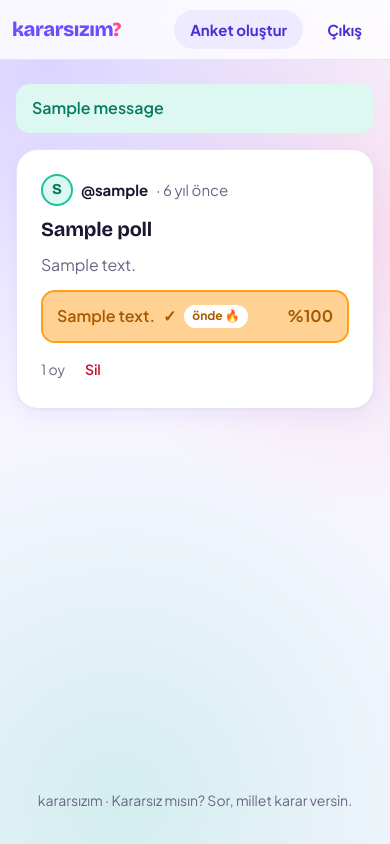
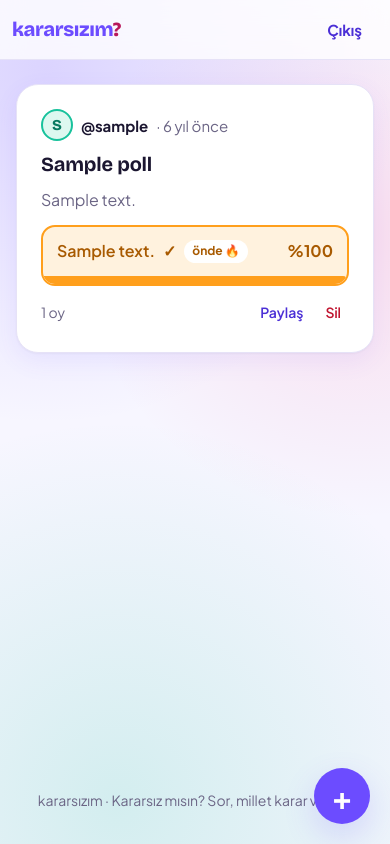
Before and after one commit to serhatyazici/Kararsizim, a Django app: page / in a window 390 px wide. Run offline with Django 5.2, Linux system fonts and the light colour scheme; a user stored in the database is signed in; tables that the repository leaves empty hold one stand-in row (values such as "Sample post"); one stand-in notice (Sample message) is shown.

Commit message:
Faz 4: Arayüz cilası
- Django mesajları toast'a çevrildi (otomatik kapanma, kapatma butonu)
- Paylaş butonu (navigator.share / panoya kopyala), mobilde "+" butonu
- Özel 404 ve 500 sayfaları
- Erişilebilirlik: içeriğe geç bağlantısı, h1/h2 hiyerarşisi, landmark'lar
- Sonuç çubuğu dolgusu metnin altına alındı (WCAG AA kontrastı)
- 16 yeni test (toplam 105)

Co-Authored-By: Claude Sonnet 5.5 <noreply@anthropic.com>

```diff
--- a/static/css/main.css
+++ b/static/css/main.css
@@ -123,7 +123,7 @@ h1, h2, h3 {
   color: var(--primary);
   text-decoration: none;
 }
-.logo__mark { color: var(--opt-1); }
+.logo__mark { color: var(--opt-1-ink); }
 
 .site-footer {
   padding: 24px 16px 32px;
@@ -378,22 +378,33 @@ textarea.input { resize: vertical; }
   position: relative;
   display: block;
   width: 100%;
-  padding: 12px 14px;
+  padding: 12px 14px 20px;
   border: 0;
   background: none;
   color: var(--c-ink);
   font-weight: 600;
   text-align: left;
 }
+/* Çubuğun zemini (iz) */
+.result__body::before {
+  content: "";
+  position: absolute;
+  inset: auto 0 0;
+  height: 8px;
+  background: rgba(255, 255, 255, .75);
+}
 .result__button { cursor: pointer; }
 .result__button:hover { background: rgba(255, 255, 255, .35); }
 .result__button:disabled { cursor: progress; opacity: .7; }
+/* Dolgu: yüzdesi kadar genişlikte, seçenek renginde; metnin ALTINDA durur, böylece metin kontrastı bozulmaz */
 .result__fill {
   position: absolute;
-  inset: 0 auto 0 0;
+  left: 0;
+  bottom: 0;
+  height: 8px;
   width: var(--pct);
+  border-radius: 0 var(--radius-pill) var(--radius-pill) 0;
   background: var(--c);
-  opacity: .38;
   animation: result-grow .6s cubic-bezier(.2, .8, .2, 1) both;
 }
 @keyframes result-grow { from { width: 0; } }
@@ -458,6 +469,97 @@ textarea.input { resize: vertical; }
   .toasts { top: auto; bottom: 16px; right: 50%; transform: translateX(50%); }
 }
 
+/* Erişilebilirlik yardımcıları */
+.visually-hidden {
+  position: absolute;
+  width: 1px;
+  height: 1px;
+  margin: -1px;
+  padding: 0;
+  overflow: hidden;
+  clip: rect(0, 0, 0, 0);
+  white-space: nowrap;
+  border: 0;
+}
+.skip-link {
+  position: absolute;
+  top: -48px;
+  left: 16px;
+  z-index: 40;
+  padding: 10px 16px;
+  border-radius: var(--radius-pill);
+  background: var(--primary);
+  color: #fff;
+  font-weight: 700;
+  text-decoration: none;
+  transition: top .15s ease;
+}
+.skip-link:focus { top: 12px; }
+main:focus { outline: none; }
+::placeholder { color: var(--text-muted); opacity: 1; }
+
+/* Kart cilası: fare olan cihazlarda hafif yükselme */
+.poll-card { transition: box-shadow .2s ease, transform .2s ease; }
+@media (hover: hover) {
+  .poll-card:hover { box-shadow: var(--shadow-pop); transform: translateY(-2px); }
+}
+.poll-card__footer { flex-wrap: wrap; }
+.poll-card__actions { display: flex; align-items: center; gap: 4px; margin-left: auto; }
+.share-btn {
+  padding: 4px 10px;
+  border: 0;
+  border-radius: var(--radius-sm);
+  background: none;
+  color: var(--primary-ink);
+  font-weight: 600;
+  cursor: pointer;
+  transition: background-color .15s ease, transform .15s ease;
+}
+.share-btn:hover { background: var(--primary-tint); }
+.share-btn:active { transform: scale(.95); }
+
+/* Hata sayfaları (404 / 500) */
+.error-card { display: grid; justify-items: center; gap: 12px; padding: 40px 24px; text-align: center; }
+.error-card__code {
+  font-family: var(--font-display);
+  font-size: 4.5rem;
+  font-weight: 800;
+  line-height: 1;
+  letter-spacing: -.04em;
+  color: var(--primary);
+}
+.error-card__title { font-size: 1.5rem; }
+.error-card .btn { margin-top: 8px; }
+
+/* Mobilde "+" (anket oluştur) butonu */
+.fab { display: none; }
+@media (max-width: 640px) {
+  .nav-create { display: none; }
+  .container { padding-bottom: 96px; }
+  .fab {
+    position: fixed;
+    right: 20px;
+    bottom: 20px;
+    z-index: 20;
+    display: grid;
+    place-items: center;
+    width: 56px;
+    height: 56px;
+    border-radius: 50%;
+    background: var(--primary);
+    color: #fff;
+    font-size: 2rem;
+    font-weight: 700;
+    line-height: 1;
+    text-decoration: none;
+    box-shadow: var(--shadow-pop);
+    transition: transform .15s ease;
+  }
+  .fab:active { transform: scale(.93); }
+  /* Toast'lar "+" butonunun altında kalmasın */
+  body:has(.fab) .toasts { bottom: 92px; }
+}
+
 /* Hareketi azaltmayı tercih edenler için animasyonları kapat */
 @media (prefers-reduced-motion: reduce) {
   *, *::before, *::after {
--- a/static/js/main.js
+++ b/static/js/main.js
@@ -1,4 +1,4 @@
-// Ortak yardımcılar: toast bildirimleri ve onay penceresi.
+// Ortak yardımcılar: toast bildirimleri, onay penceresi ve paylaş butonu.
 "use strict";
 
 (function () {
@@ -9,19 +9,46 @@
     if (!el) {
       el = document.createElement("div");
       el.className = "toasts";
+      el.setAttribute("role", "status");
       el.setAttribute("aria-live", "polite");
       document.body.appendChild(el);
     }
     return el;
   }
 
+  // Bir toast'a kapatma butonunu ve otomatik kapanmayı bağlar
+  function wireToast(toast) {
+    var close = toast.querySelector(".toast__close");
+    var timer = null;
+
+    function remove() {
+      clearTimeout(timer);
+      if (toast.parentNode) toast.parentNode.removeChild(toast);
+    }
+    function start() {
+      timer = setTimeout(remove, TOAST_MS);
+    }
+
+    if (close) {
+      close.hidden = false; // JS kapalıyken buton görünmez, mesaj sayfada kalır
+      close.addEventListener("click", remove);
+    }
+    // Fare ya da klavye odağı üzerindeyken kapanmasın
+    toast.addEventListener("mouseenter", function () { clearTimeout(timer); });
+    toast.addEventListener("mouseleave", start);
+    toast.addEventListener("focusin", function () { clearTimeout(timer); });
+    toast.addEventListener("focusout", start);
+    start();
+  }
+
   // type: "info" | "success" | "error"
   window.showToast = function (message, type) {
     var toast = document.createElement("div");
     toast.className = "message message--" + (type || "info");
+    toast.setAttribute("data-toast", "");
 
     var text = document.createElement("span");
-    text.textContent = message; // textContent: kullanıcı metni HTML olarak yorumlanmaz
+    text.textContent = message; // textContent: metin HTML olarak yorumlanmaz
 
     var close = document.createElement("button");
     close.type = "button";
@@ -32,17 +59,67 @@
     toast.appendChild(text);
     toast.appendChild(close);
     container().appendChild(toast);
+    wireToast(toast);
+  };
 
-    function remove() {
-      if (toast.parentNode) toast.parentNode.removeChild(toast);
-    }
-    close.addEventListener("click", remove);
-    setTimeout(remove, TOAST_MS);
-  };
+  // Sunucunun sayfayla birlikte gönderdiği Django mesajları
+  document.querySelectorAll(".toasts [data-toast]").forEach(wireToast);
 
   // <form data-confirm="..."> gönderilmeden önce onay sorar (ör. anket silme)
   document.addEventListener("submit", function (event) {
     var message = event.target.getAttribute && event.target.getAttribute("data-confirm");
     if (message && !window.confirm(message)) event.preventDefault();
   });
+
+  // --- Paylaş ---
+  // Eski tarayıcılar / güvenli olmayan bağlamlar için kopyalama yedeği
+  function legacyCopy(text) {
+    var area = document.createElement("textarea");
+    area.value = text;
+    area.setAttribute("readonly", "");
+    area.style.position = "fixed";
+    area.style.opacity = "0";
+    document.body.appendChild(area);
+    area.select();
+    var ok = false;
+    try {
+      ok = document.execCommand("copy");
+    } catch (error) {
+      ok = false;
+    }
+    document.body.removeChild(area);
+    return ok;
+  }
+
+  function copyLink(url) {
+    function done() { window.showToast("Link kopyalandı!", "success"); }
+    function fail() { window.showToast("Link kopyalanamadı: " + url, "error"); }
+
+    if (navigator.clipboard && navigator.clipboard.writeText) {
+      navigator.clipboard.writeText(url).then(done, function () {
+        if (legacyCopy(url)) done(); else fail();
+      });
+    } else if (legacyCopy(url)) {
+      done();
+    } else {
+      fail();
+    }
+  }
+
+  document.addEventListener("click", function (event) {
+    var button = event.target.closest && event.target.closest("[data-share]");
+    if (!button) return;
+
+    var url = new URL(button.getAttribute("data-share-path"), window.location.origin).href;
+    var title = button.getAttribute("data-share-title") || "kararsızım";
+
+    if (navigator.share) {
+      // Mobilde sistemin paylaşım menüsünü açar; kullanıcı vazgeçerse (AbortError) sessiz kal
+      navigator.share({ title: title, text: title, url: url }).catch(function (error) {
+        if (error && error.name !== "AbortError") copyLink(url);
+      });
+    } else {
+      copyLink(url);
+    }
+  });
 })();
--- a/static/js/vote.js
+++ b/static/js/vote.js
@@ -26,9 +26,12 @@
       var content = el("span", "result__content");
       content.appendChild(el("span", "result__text", row.text));
       if (mine) {
-        var check = el("span", "result__check", "✓");
+        var check = el("span", "result__check");
         check.title = "Senin oyun";
-        check.setAttribute("aria-label", "Senin oyun");
+        var mark = el("span", "", "✓");
+        mark.setAttribute("aria-hidden", "true");
+        check.appendChild(mark);
+        check.appendChild(el("span", "visually-hidden", "Senin oyun"));
         content.appendChild(check);
       }
       if (row.is_leader) content.appendChild(el("span", "result__badge", "önde 🔥"));
--- a/templates/base.html
+++ b/templates/base.html
@@ -14,17 +14,22 @@
   {% block extra_head %}{% endblock %}
 </head>
 <body>
+  <a class="skip-link" href="#icerik">İçeriğe geç</a>
   {% include "partials/_header.html" %}
 
-  <main class="container" id="icerik">
-    {% include "partials/_messages.html" %}
+  <main class="container" id="icerik" tabindex="-1">
     {% block content %}{% endblock %}
+    {% if user.is_authenticated and request.resolver_match.url_name != 'create' %}
+      {% include "partials/_fab.html" %}
+    {% endif %}
   </main>
 
   <footer class="site-footer">
     <p>kararsızım · Kararsız mısın? Sor, millet karar versin.</p>
   </footer>
 
+  {% include "partials/_messages.html" %}
+
   <script src="{% static 'js/main.js' %}"></script>
   {% block extra_js %}{% endblock %}
 </body>
--- /dev/null
+++ b/templates/partials/_fab.html
@@ -0,0 +1 @@
+<a class="fab" href="{% url 'polls:create' %}" aria-label="Anket oluştur"><span aria-hidden="true">+</span></a>
--- a/templates/partials/_header.html
+++ b/templates/partials/_header.html
@@ -3,7 +3,7 @@
     <a class="logo" href="/" aria-label="kararsızım ana sayfa">kararsızım<span class="logo__mark">?</span></a>
     <nav class="site-header__nav" aria-label="Ana menü">
       {% if user.is_authenticated %}
-        <a class="btn btn--secondary" href="{% url 'polls:create' %}">Anket oluştur</a>
+        <a class="btn btn--secondary nav-create" href="{% url 'polls:create' %}">Anket oluştur</a>
         <span class="nav-user">@{{ user.username }}</span>
         <form class="inline-form" method="post" action="{% url 'accounts:logout' %}">
           {% csrf_token %}
--- a/templates/partials/_messages.html
+++ b/templates/partials/_messages.html
@@ -1,7 +1,10 @@
 {% if messages %}
-<div class="messages" aria-live="polite">
+<div class="toasts" role="status" aria-live="polite">
   {% for message in messages %}
-  <div class="message message--{{ message.level_tag|default:'info' }}">{{ message }}</div>
+  <div class="message message--{{ message.level_tag|default:'info' }}" data-toast>
+    <span>{{ message }}</span>
+    <button class="toast__close" type="button" aria-label="Kapat" hidden>×</button>
+  </div>
   {% endfor %}
 </div>
 {% endif %}
--- a/templates/partials/_poll_card.html
+++ b/templates/partials/_poll_card.html
@@ -6,9 +6,11 @@
     <span class="muted">· {{ poll.created_at|time_ago }}</span>
   </div>
 
-  <h2 class="poll-card__question">
-    {% if link %}<a href="{% url 'polls:detail' poll.pk %}">{{ poll.question }}</a>{% else %}{{ poll.question }}{% endif %}
-  </h2>
+  {% if link %}
+    <h2 class="poll-card__question"><a href="{% url 'polls:detail' poll.pk %}">{{ poll.question }}</a></h2>
+  {% else %}
+    <h1 class="poll-card__question">{{ poll.question }}</h1>
+  {% endif %}
   {% if poll.description %}<p class="poll-card__description muted">{{ poll.description|linebreaksbr }}</p>{% endif %}
 
   {# Sonuç alanı: oy sonrası JS ile güncellenir, ekran okuyuculara bildirilir #}
@@ -59,6 +61,9 @@
 
   <div class="poll-card__footer muted">
     <span data-total-votes>{{ poll.total_votes }} oy</span>
+    <div class="poll-card__actions">
+      <button class="share-btn" type="button" data-share
+              data-share-path="{% url 'polls:detail' poll.pk %}" data-share-title="{{ poll.question }}">Paylaş</button>
       {% if poll.is_owner %}
         <form class="inline-form poll-card__delete" method="post" action="{% url 'polls:delete' poll.pk %}"
               data-confirm="Bu anketi silmek istediğine emin misin?">
@@ -67,4 +72,5 @@
         </form>
       {% endif %}
     </div>
+  </div>
 </article>
--- a/templates/partials/_result_inner.html
+++ b/templates/partials/_result_inner.html
@@ -1,7 +1,7 @@
 <span class="result__fill" aria-hidden="true"></span>
 <span class="result__content">
   <span class="result__text">{{ row.text }}</span>
-  {% if row.is_mine %}<span class="result__check" title="Senin oyun" aria-label="Senin oyun">✓</span>{% endif %}
+  {% if row.is_mine %}<span class="result__check" title="Senin oyun"><span aria-hidden="true">✓</span><span class="visually-hidden">Senin oyun</span></span>{% endif %}
   {% if row.is_leader %}<span class="result__badge">önde 🔥</span>{% endif %}
   <span class="result__percent">%{{ row.percent }}</span>
 </span>
--- a/templates/polls/feed.html
+++ b/templates/polls/feed.html
@@ -3,7 +3,9 @@
 {% block title %}Anketler — kararsızım{% endblock %}
 
 {% block content %}
-{% if not user.is_authenticated %}
+{% if user.is_authenticated %}
+<h1 class="visually-hidden">Anketler</h1>
+{% else %}
 <section class="card welcome">
   <div>
     <h1 class="welcome__title">Kararsız mısın? Sor, millet karar versin.</h1>
```
Also changed, not shown: CLAUDE.md (+2 -1 lines), polls/test_ui.py (added, +168 -0 lines), templates/404.html (added, +12 -0 lines), templates/500.html (added, +27 -0 lines). Lines whose indentation alone changed are shown as unchanged.
